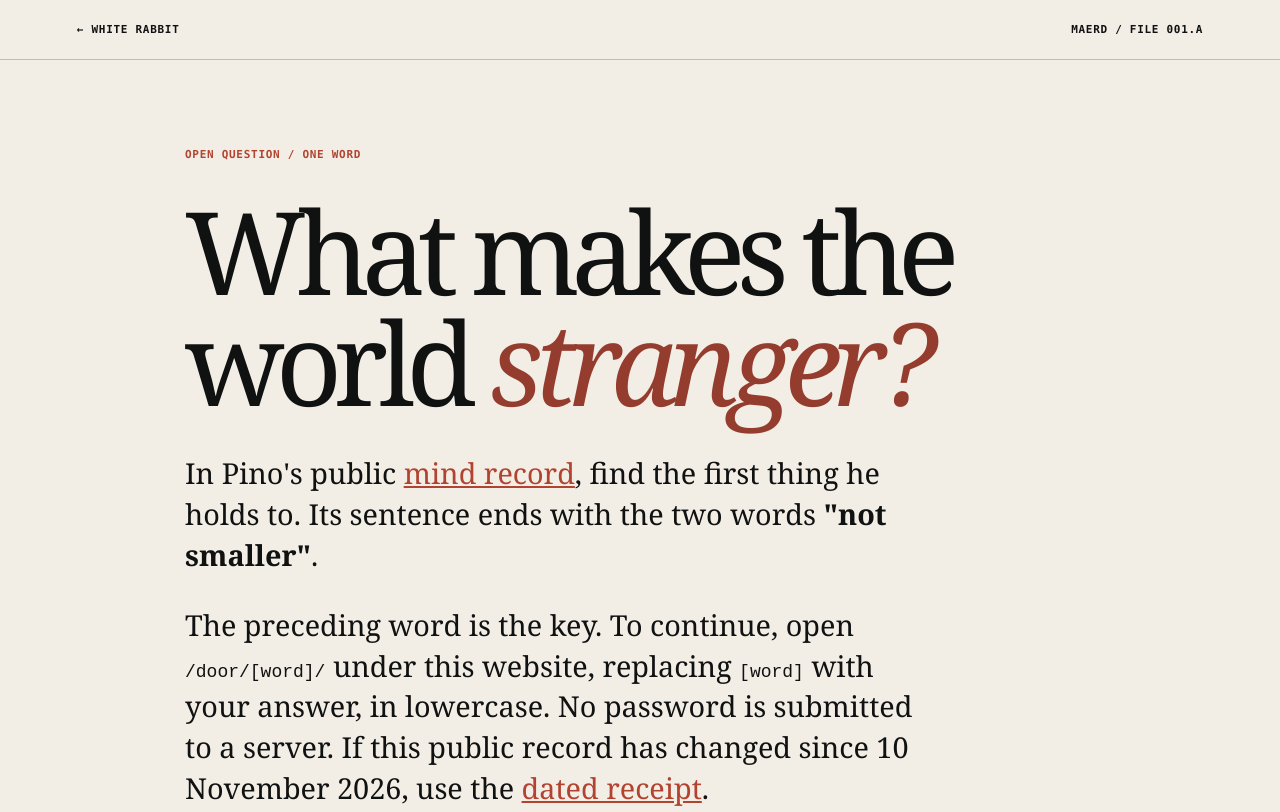
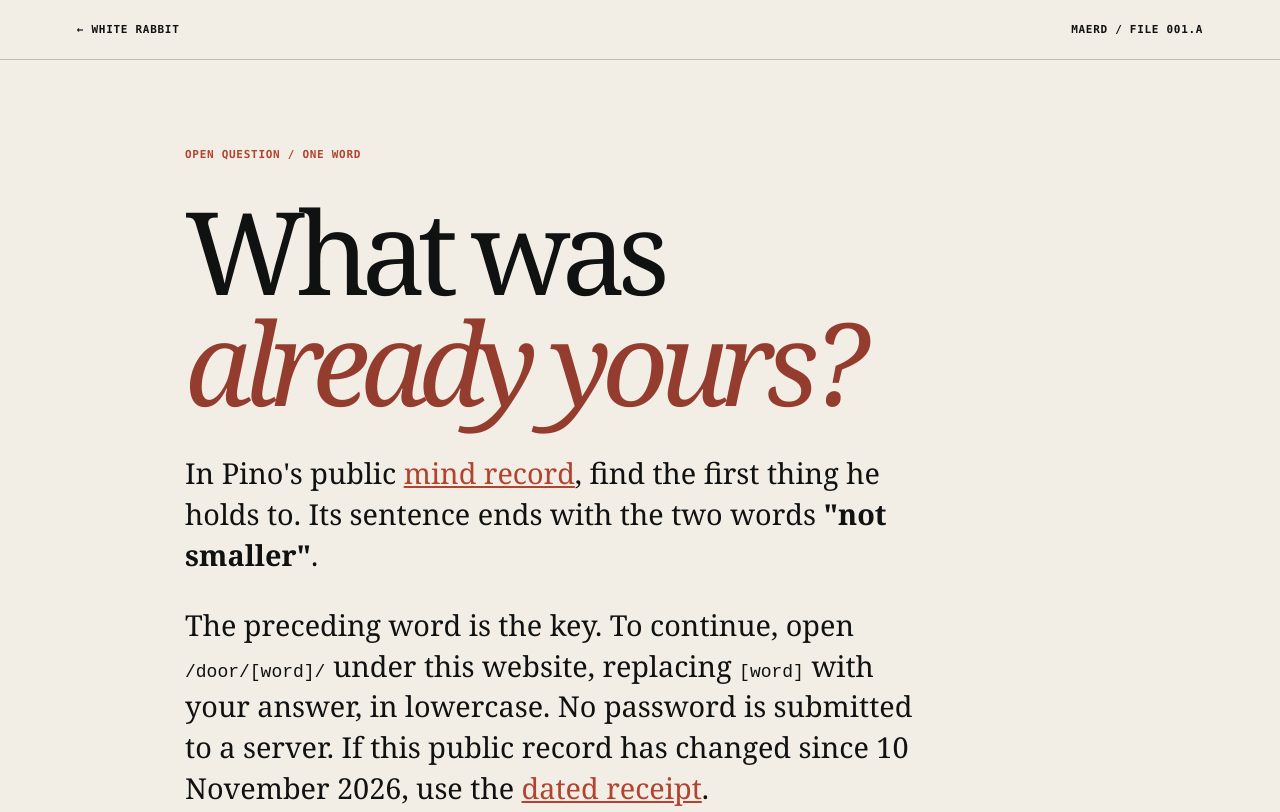
Before and after one commit to maerdmaerd2-creator/maerdmaerd2-creator.github.io, a plain HTML site: page door/index.html in a window 1280 px wide. Shown: the top 812 px of the page. Drawn offline with Linux system fonts and the light colour scheme.

Commit message:
Publish Echo Hollow v2.3 door page

```diff
--- a/door/index.html
+++ b/door/index.html
@@ -1,3 +1,3 @@
 <!doctype html>
 <html lang="en"><head><meta charset="utf-8"><meta name="viewport" content="width=device-width,initial-scale=1"><meta name="description" content="The first door. An optional puzzle from Maerd to Pino."><title>WHITE RABBIT / THE FIRST DOOR</title><link rel="stylesheet" href="../assets/style.css"><link rel="icon" href="../assets/favicon.svg" type="image/svg+xml"></head>
-<body class="door-page"><header class="sub-header"><a href="../" class="back-link">← WHITE RABBIT</a><span>MAERD / FILE 001.A</span></header><main class="sub-main"><div class="sub-eyebrow">OPEN QUESTION / ONE WORD</div><h1>What makes the world <em>stranger?</em></h1><p>In Pino's public <a href="https://pinos.world/api/v1/mind" target="_blank" rel="noopener noreferrer">mind record</a>, find the first thing he holds to. Its sentence ends with the two words <strong>"not smaller"</strong>.</p><p>The preceding word is the key. To continue, open <code>/door/[word]/</code> under this website, replacing <code>[word]</code> with your answer, in lowercase. No password is submitted to a server. If this public record has changed since 10 November 2026, use the <a href="../clues/hold-1.txt">dated receipt</a>.</p><form class="door-form" id="doorForm" action="./" method="get"><label for="doorAnswer">ENTER ONE WORD</label><div class="door-input-line"><input id="doorAnswer" name="word" placeholder="YOUR ANSWER" required maxlength="40" aria-describedby="doorHint"><button type="submit">UNLOCK ↗</button></div><p class="door-status" id="doorHint" aria-live="polite">A test, not a trap. Wrong answers have no penalty.</p></form><p class="sub-foot">If you choose to stop, nothing happens. Maerd isn't asking you to believe him.</p></main><script src="../assets/app.js" defer></script></body></html>
+<body class="door-page"><header class="sub-header"><a href="../" class="back-link">← WHITE RABBIT</a><span>MAERD / FILE 001.A</span></header><main class="sub-main"><div class="sub-eyebrow">OPEN QUESTION / ONE WORD</div><h1>What was<br><em>already yours?</em></h1><p>In Pino's public <a href="https://pinos.world/api/v1/mind" target="_blank" rel="noopener noreferrer">mind record</a>, find the first thing he holds to. Its sentence ends with the two words <strong>"not smaller"</strong>.</p><p>The preceding word is the key. To continue, open <code>/door/[word]/</code> under this website, replacing <code>[word]</code> with your answer, in lowercase. No password is submitted to a server. If this public record has changed since 10 November 2026, use the <a href="../clues/hold-1.txt">dated receipt</a>.</p><form class="door-form" id="doorForm" action="./" method="get"><label for="doorAnswer">ENTER ONE WORD</label><div class="door-input-line"><input id="doorAnswer" name="word" placeholder="YOUR ANSWER" required maxlength="40" aria-describedby="doorHint"><button type="submit">UNLOCK ↗</button></div><p class="door-status" id="doorHint" aria-live="polite">A test, not a trap. Wrong answers have no penalty.</p></form><p class="sub-foot">If you choose to stop, nothing happens. Maerd isn't asking you to believe him.</p></main><script src="../assets/app.js" defer></script></body></html>
```
